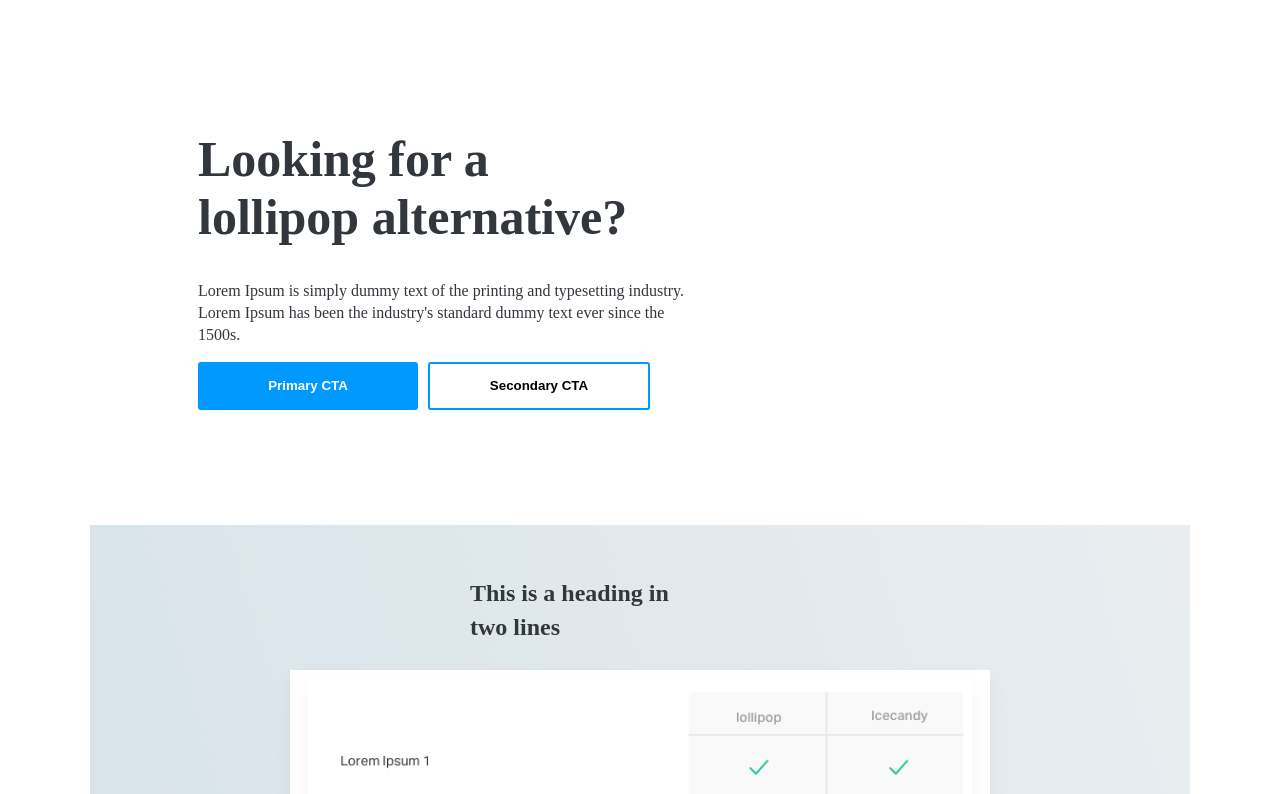
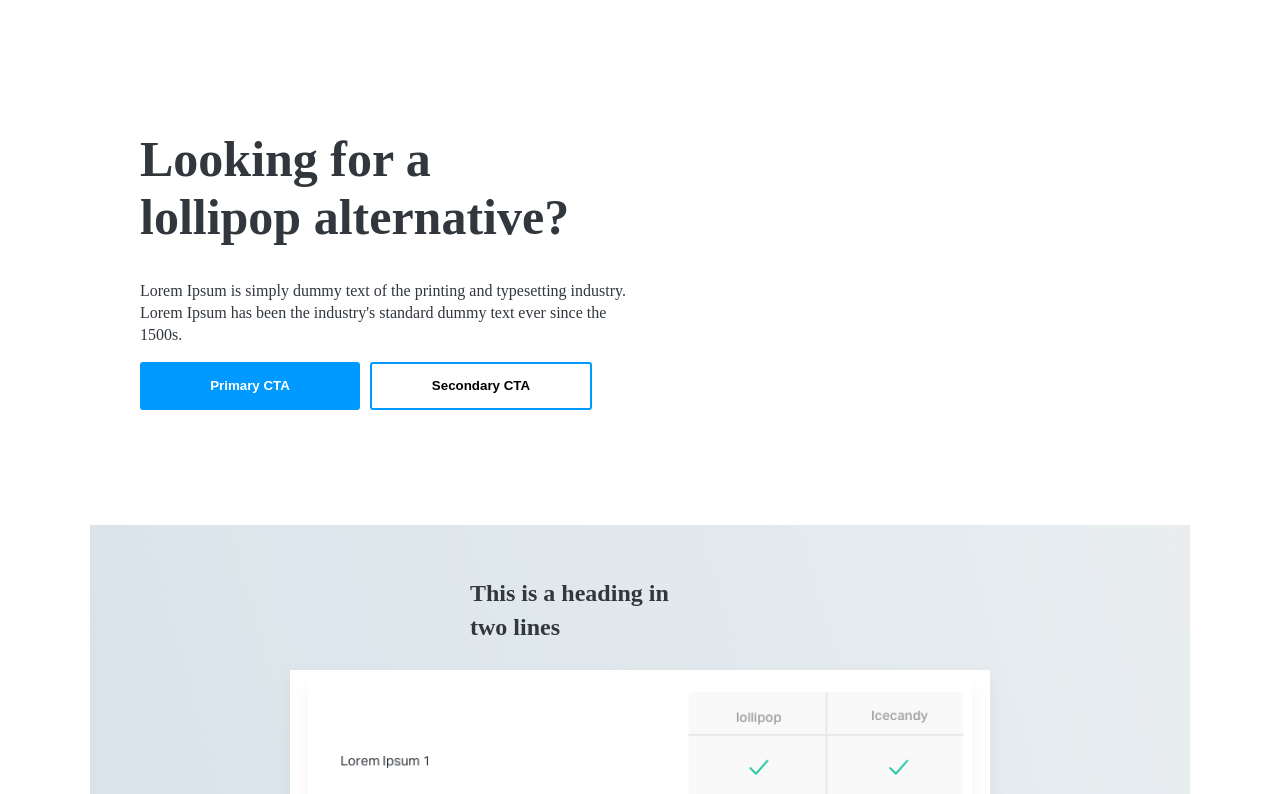
Before and after one commit to SRILAKSHMI576/Marvel_App, a React (Create React App) app: page / in a window 1280 px wide. Shown: the top 794 px of the page. Built offline with nearby package versions, Linux system fonts and the light colour scheme.

Commit message:
Update header

```diff
--- a/src/components/header/style.css
+++ b/src/components/header/style.css
@@ -41,6 +41,9 @@
 .header {
   margin-left: 190px;
   margin-top: 130px;
+  width: 1000px;
+  margin-left: auto;
+  margin-right: auto;
 }
 @media only screen and (min-width: 320px) and (max-width: 479px) {
   .header {
```
